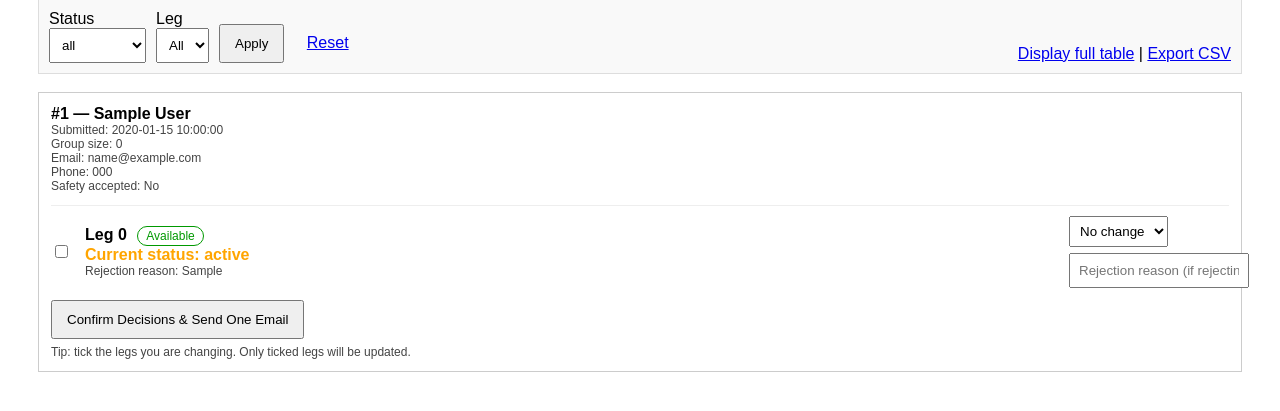
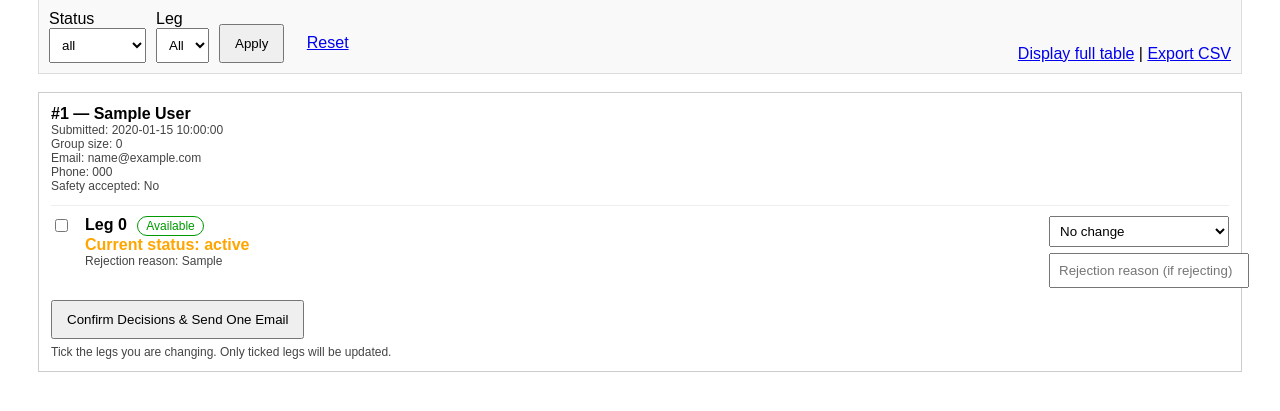
Before and after one commit to jimgallagher80/bemoreamy, a PHP site: page /admin.php in a window 1280 px wide. Shown: the part 141-552 px from the top of the page. Run offline with PHP 8.4, Linux system fonts and the light colour scheme; the visitor is signed in with stand-in values (Sample User, id 1); tables that the repository leaves empty or names only in its code hold one stand-in row (values such as "Sample post").

Commit message:
Update admin.php

```diff
--- a/admin.php
+++ b/admin.php
@@ -47,7 +47,6 @@ function sendEmail($to, $subject, $message) {
 }
 
 function buildStatusEmailBody($signup, $legs) {
-    // $legs rows: leg_number, status, rejection_reason
     $lines = [];
     $hasWaitlist = false;
 
@@ -98,12 +97,14 @@ $flash = '';
 if (isset($_POST['batch_update']) && isset($_POST['signup_id'])) {
     $signupId = (int)$_POST['signup_id'];
 
-    // decisions[leg_number] = approve|reject|skip
+    // apply[leg_number] = 1  (checkboxes)
+    $apply = $_POST['apply'] ?? [];
+    // decision[leg_number] = approve|reject|skip
     $decisions = $_POST['decision'] ?? [];
-    // reasons[leg_number] = text
+    // reason[leg_number] = text
     $reasons = $_POST['reason'] ?? [];
 
-    if ($signupId > 0 && is_array($decisions)) {
+    if ($signupId > 0 && is_array($decisions) && is_array($apply)) {
 
         // Load signup
         $s = $pdo->prepare("SELECT * FROM signups WHERE id = ?");
@@ -115,14 +116,17 @@ if (isset($_POST['batch_update']) && isset($_POST['signup_id'])) {
 
             try {
                 foreach ($decisions as $legKey => $decision) {
+
+                    // Only process legs that were ticked
+                    if (!isset($apply[$legKey])) {
+                        continue;
+                    }
+
                     $legNum = (int)$legKey;
                     $decision = trim((string)$decision);
 
                     if ($legNum <= 0) continue;
-
-                    if ($decision === 'skip' || $decision === '') {
-                        continue;
-                    }
+                    if ($decision === 'skip' || $decision === '') continue;
 
                     if ($decision === 'approve') {
                         // Is leg already taken by someone else?
@@ -161,7 +165,7 @@ if (isset($_POST['batch_update']) && isset($_POST['signup_id'])) {
                     }
                 }
 
-                // Keep parent signup status as pending (this is just a container now)
+                // Keep parent signup status as pending (container)
                 $pdo->prepare("UPDATE signups SET status = 'pending' WHERE id = ?")->execute([$signupId]);
 
                 $pdo->commit();
@@ -292,11 +296,11 @@ textarea, input[type="text"] { width:100%; margin-top:6px; padding:8px; }
 .pill-available { border-color:#090; color:#090; }
 .grid {
   display:grid;
-  grid-template-columns: 24px 1fr 160px;
+  grid-template-columns: 24px 1fr 180px;
   gap:10px;
-  align-items:center;
+  align-items:start;
 }
-select { padding:6px; }
+select { padding:6px; width:100%; }
 </style>
 </head>
 <body>
@@ -413,7 +417,7 @@ select { padding:6px; }
     <div style="margin-top:12px;">
       <button type="submit" name="batch_update" value="1" style="padding:10px 14px;">Confirm Decisions &amp; Send One Email</button>
       <div class="small" style="margin-top:6px;">
-        Tip: tick the legs you are changing. Only ticked legs will be updated.
+        Tick the legs you are changing. Only ticked legs will be updated.
       </div>
     </div>
   </form>
```
